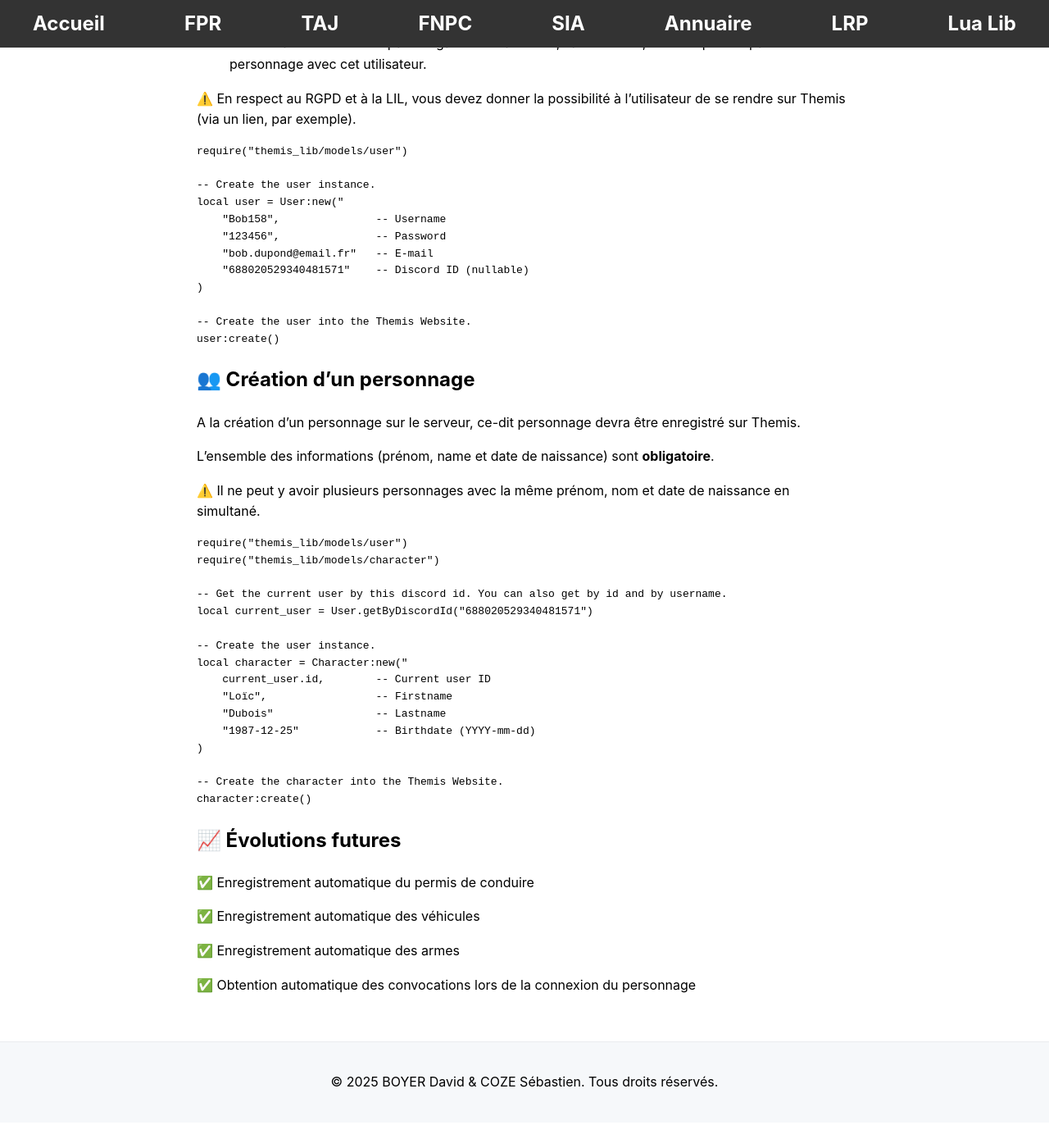
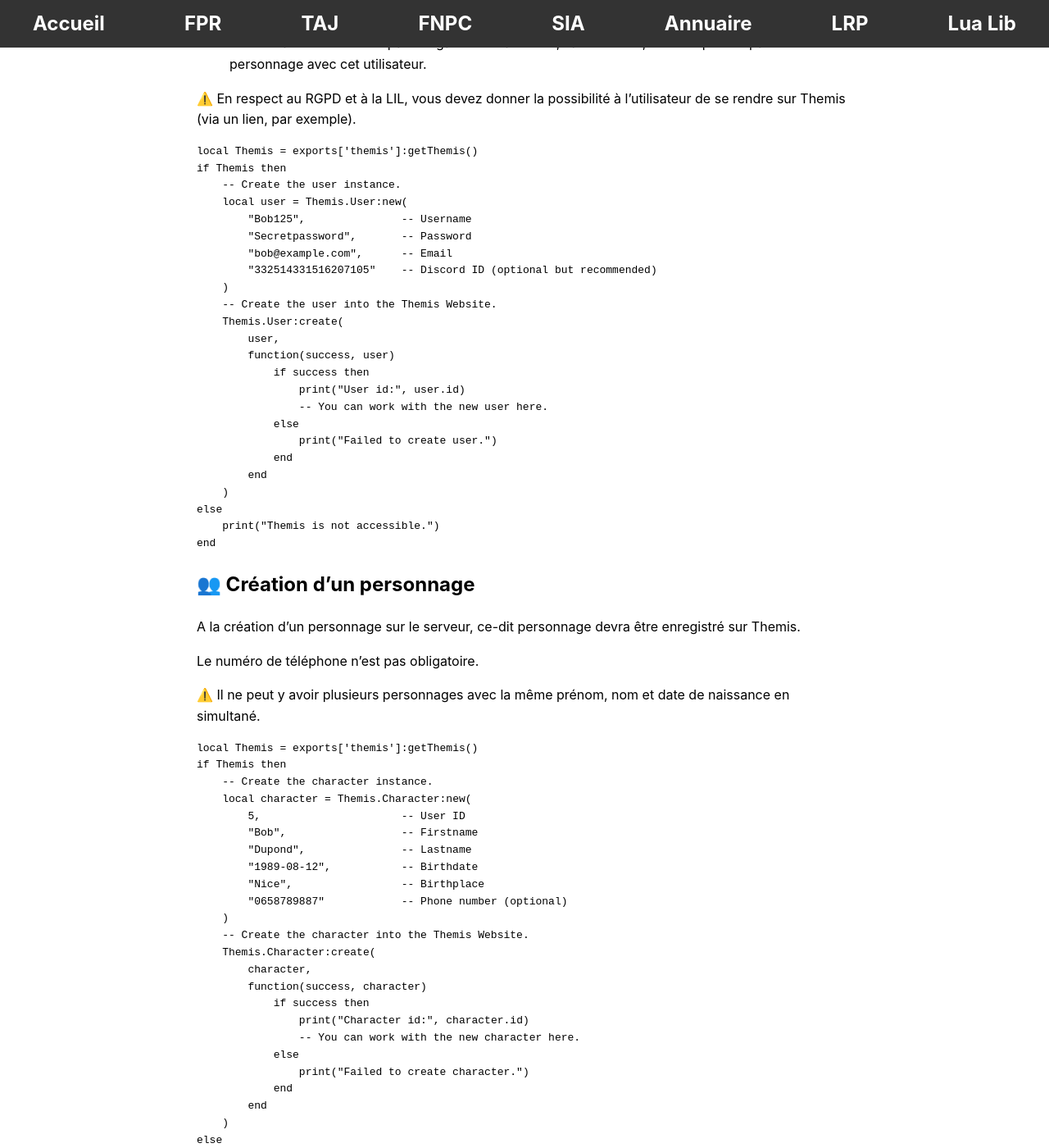
Before and after one commit to ThemisNU/themis-presentation, a Jekyll site: the page built from lua-lib.md, in a window 1280 px wide and 1400 px high, scrolled down 493 px. Shown: the whole window at 82% size. Built offline with Jekyll 4.4.1, drawn with Linux system fonts in a browser that asks for light colours; before the commit the page ends 1862 px from its top, so only the background shows below that; some of the changed text lies outside the part shown.

Commit message:
Update lua-lib.md

````diff
--- a/lua-lib.md
+++ b/lua-lib.md
@@ -21,45 +21,67 @@ A la première connection d'un utilisateur sur le serveur, ce-dit utilisateur de
 ⚠️ En respect au RGPD et à la LIL, vous devez donner la possibilité à l'utilisateur de se rendre sur Themis (via un lien, par exemple).
 
 ```lua
-require("themis_lib/models/user")
-
--- Create the user instance.
-local user = User:new("
-    "Bob158",               -- Username
-    "123456",               -- Password
-    "bob.dupond@email.fr"   -- E-mail
-    "688020529340481571"    -- Discord ID (nullable)
-)
-
--- Create the user into the Themis Website.
-user:create()
+local Themis = exports['themis']:getThemis()
+if Themis then
+    -- Create the user instance.
+    local user = Themis.User:new(
+        "Bob125",               -- Username
+        "Secretpassword",       -- Password
+        "bob@example.com",      -- Email
+        "332514331516207105"    -- Discord ID (optional but recommended)
+    )
+    -- Create the user into the Themis Website.
+    Themis.User:create(
+        user,
+        function(success, user)
+            if success then
+                print("User id:", user.id)
+                -- You can work with the new user here.
+            else
+                print("Failed to create user.")
+            end
+        end
+    )
+else
+    print("Themis is not accessible.")
+end
 ```
 
 ## 👥 Création d'un personnage
 
 A la création d'un personnage sur le serveur, ce-dit personnage devra être enregistré sur Themis.
 
-L'ensemble des informations (prénom, name et date de naissance) sont **obligatoire**.
+Le numéro de téléphone n'est pas obligatoire.
 
 ⚠️ Il ne peut y avoir plusieurs personnages avec la même prénom, nom et date de naissance en simultané.
 
 ```lua
-require("themis_lib/models/user")
-require("themis_lib/models/character")
-
--- Get the current user by this discord id. You can also get by id and by username.
-local current_user = User.getByDiscordId("688020529340481571")
-
--- Create the user instance.
-local character = Character:new("
-    current_user.id,        -- Current user ID
-    "Loïc",                 -- Firstname
-    "Dubois"                -- Lastname
-    "1987-12-25"            -- Birthdate (YYYY-mm-dd)
-)
-
--- Create the character into the Themis Website.
-character:create()
+local Themis = exports['themis']:getThemis()
+if Themis then
+    -- Create the character instance.
+    local character = Themis.Character:new(
+        5,                      -- User ID
+        "Bob",                  -- Firstname
+        "Dupond",               -- Lastname
+        "1989-08-12",           -- Birthdate
+        "Nice",                 -- Birthplace
+        "0658789887"            -- Phone number (optional)
+    )
+    -- Create the character into the Themis Website.
+    Themis.Character:create(
+        character,
+        function(success, character)
+            if success then
+                print("Character id:", character.id)
+                -- You can work with the new character here.
+            else
+                print("Failed to create character.")
+            end
+        end
+    )
+else
+    print("Themis is not accessible.")
+end
 ```
 
 ## 📈 Évolutions futures
````
Also changed, not shown: other parts of lua-lib.md (+2 -0 lines).
